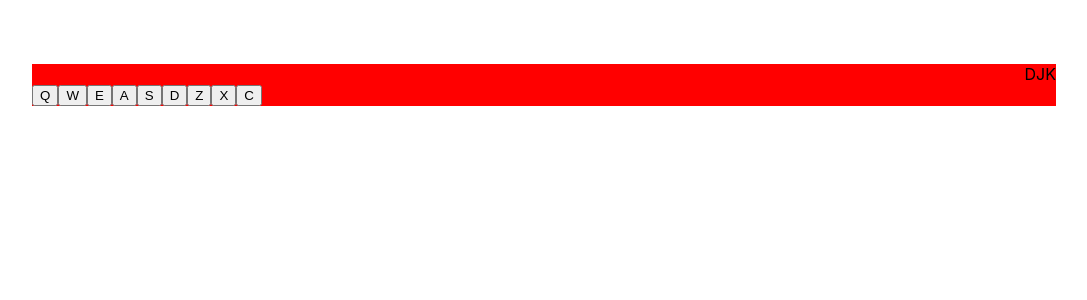
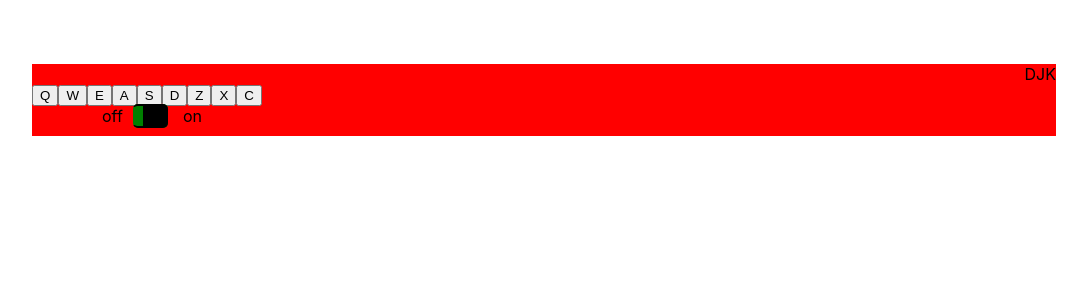
Before and after one commit to kolldavi/drum-machine, a React (Create React App) app: page / in a window 1280 px wide. Shown: the top 300 px of the page, without its empty margins (96-1183 px from the left). Built offline with nearby package versions, Linux system fonts and the light colour scheme.

Commit message:
add toggle button

```diff
--- a/src/App.css
+++ b/src/App.css
@@ -47,3 +47,37 @@ img {
   align-self: flex-end;
 
 }
+
+#onOff {
+  margin-left: 70px;
+  width: 100px;
+  height: 30px;
+
+}
+
+#off {
+  float: left;
+  margin-right: 10px;
+}
+
+#on {
+  float: right;
+  margin-left: 10px;
+}
+
+a.toggler {
+  background: green;
+  cursor: pointer;
+  border: 2px solid black;
+  padding: 0 5px;
+  border-radius: 5px;
+  text-decoration: none;
+  transition: all .2s ease;
+  border-left-width: 25px;
+}
+
+.f {
+  border-right-width: 25px !important;
+  border-left-width: 0 !important;
+  background: red;
+}
--- a/src/App.js
+++ b/src/App.js
@@ -1,6 +1,7 @@
 import React, { Component } from 'react';
 import Logo from './components/Logo.js';
 import DrumpMachine from './components/DrumpMachine';
+import Toggle from './components/Toggle';
 import './App.css';
 
 class App extends Component {
@@ -9,6 +10,7 @@ class App extends Component {
 			<div className="inner-container" id="drum-machine">
 				<Logo />
 				<DrumpMachine />
+				<Toggle css="f" />
 			</div>
 		);
 	}
--- a/src/components/DrumPad.js
+++ b/src/components/DrumPad.js
@@ -7,7 +7,7 @@ import React from 'react';
 */
 const DrumPad = ({ props, onClick }) => {
 	const { keyCode, keyTrigger, id, url } = props;
-	//	console.log(props);
+
 	return (
 		<button className="drum-pad" onClick={onClick}>
 			<audio id={id}>
--- a/src/components/DrumpMachine.js
+++ b/src/components/DrumpMachine.js
@@ -11,7 +11,6 @@ function playSound(id) {
 class DrumpMachine extends React.Component {
 	state = {
 		drumButtons: getData(),
-		power: true,
 		currentSound: null
 	};
 	handleClick = item => {
--- /dev/null
+++ b/src/components/Toggle.js
@@ -0,0 +1,13 @@
+import React from 'react';
+
+function Toggle(props) {
+	return (
+		<div id="onOff">
+			<a id="off">off</a>
+			<a className={'toggler ' + props.css} />
+			<a id="on">on</a>
+		</div>
+	);
+}
+
+export default Toggle;
```
